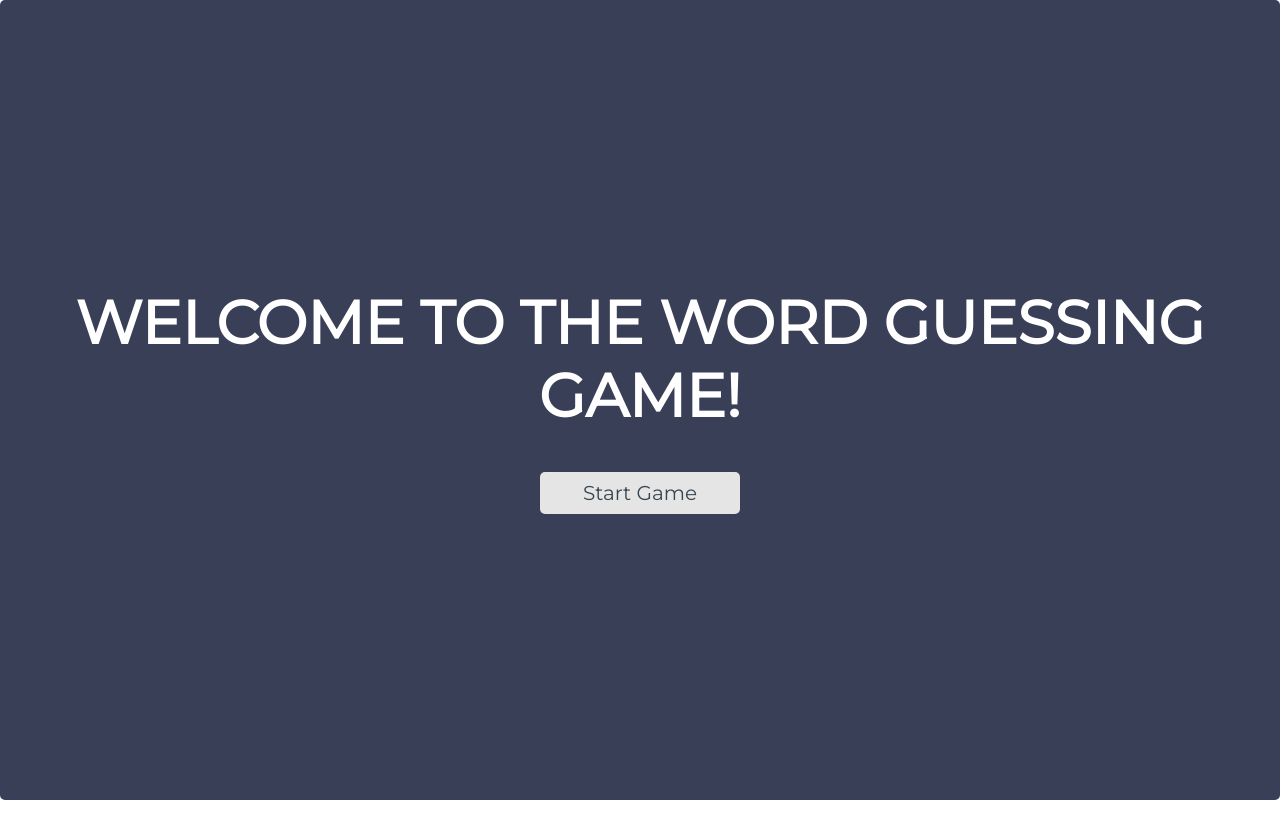
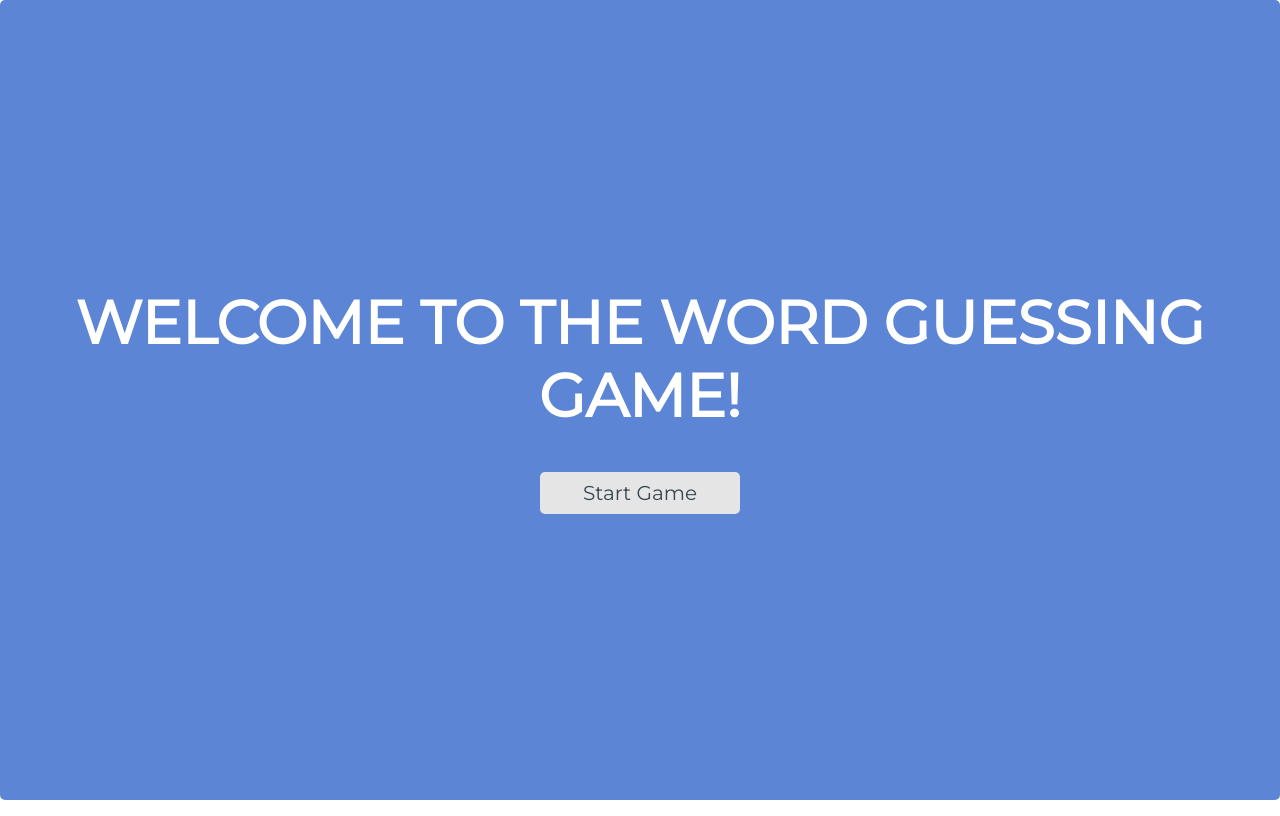
Before and after one commit to yeseniaSG21/Word-Guessing-Game, a plain HTML site: page index.html in a window 1280 px wide. Drawn offline with Linux system fonts and the light colour scheme.

Commit message:
Change background-color

```diff
--- a/css/styles.css
+++ b/css/styles.css
@@ -180,7 +180,7 @@ button {
 }
 
 .start {
-  background-color: #3a3f58;
+  background-color: #5c85d6;
 }
 
 .start a {
```
